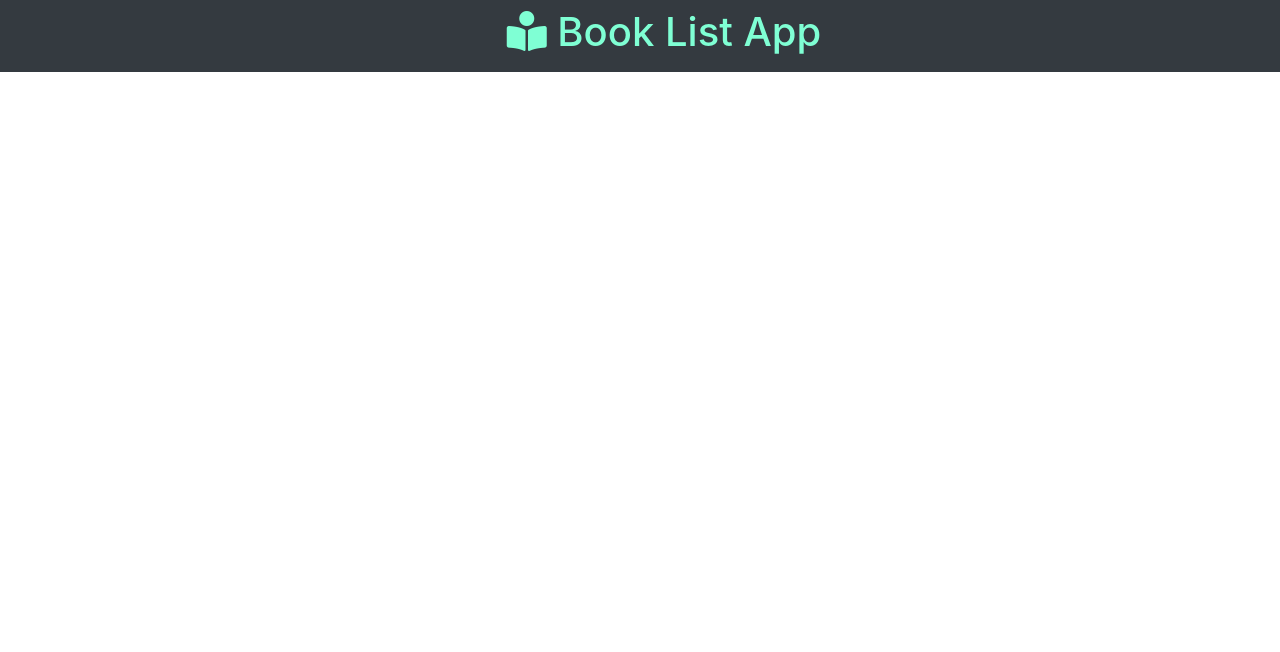
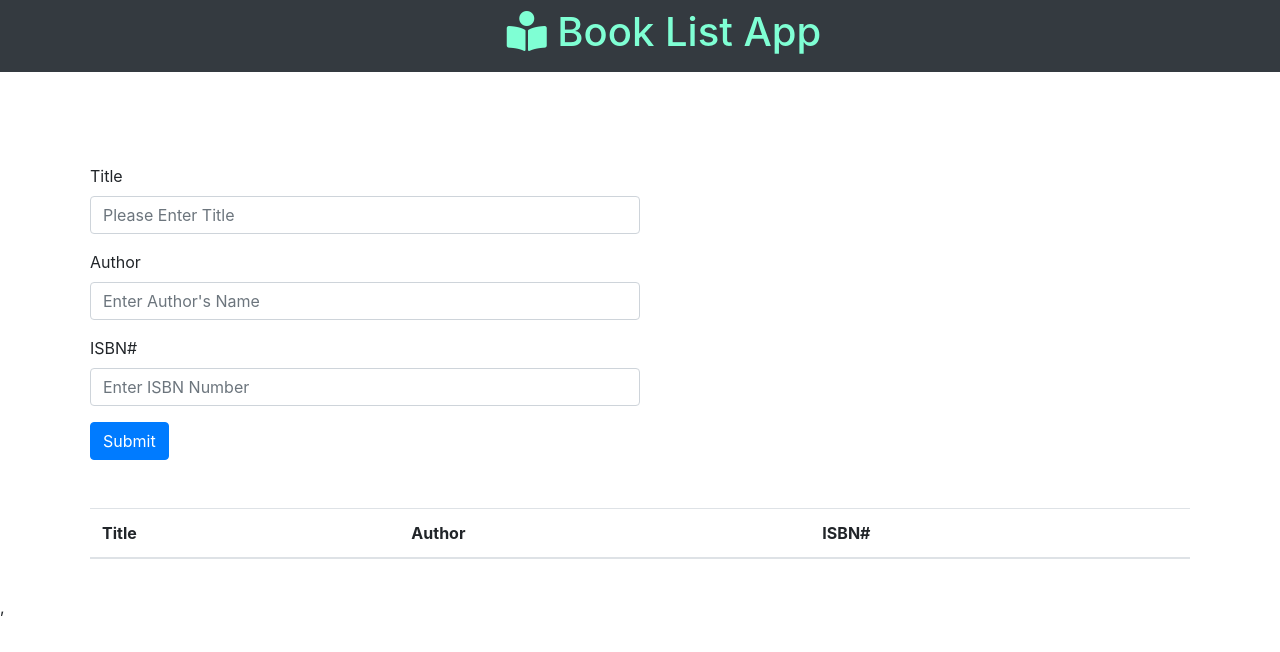
Before and after one commit to desoga10/BookList-App, a plain HTML site: page index.html in a window 1280 px wide. Drawn offline with nearby package versions, Linux system fonts and the light colour scheme.

Commit message:
completed HTML UI

```diff
--- a/index.html
+++ b/index.html
@@ -21,7 +21,9 @@
 
     <title>BookList App</title>
   </head>
+
   <body>
+    <!-- NavBar Section -->
     <nav
       class="navbar navbar-expand-sm bg-dark navbar-dark d-flex justify-content-center"
     >
@@ -30,5 +32,69 @@
         Book List App
       </h1>
     </nav>
+
+    <!-- Form Section -->
+    <div class=" container mt-4">
+      <div class="pt-5 form row">
+        <div class="col-lg-12 card-body">
+          <form class="formatic">
+            <div class="form-group">
+              <label for="uname">Title</label>
+              <input
+                type="text"
+                class="form-control col-6"
+                id="uname"
+                placeholder="Please Enter Title"
+                name="uname"
+                required
+              />
+              <div class="valid-feedback">Valid.</div>
+              <div class="invalid-feedback">Please fill out this field.</div>
+            </div>
+            <div class="form-group">
+              <label for="uname">Author</label>
+              <input
+                type="text"
+                class="form-control col-6"
+                id="uname"
+                placeholder="Enter Author's Name"
+                name="uname"
+                required
+              />
+              <div class="valid-feedback">Valid.</div>
+              <div class="invalid-feedback">Please fill out this field.</div>
+            </div>
+            <div class="form-group">
+              <label for="pwd">ISBN#</label>
+              <input
+                type="number"
+                class="form-control col-6"
+                id="pwd"
+                placeholder="Enter ISBN Number"
+                name="pswd"
+                required
+              />
+              <div class="valid-feedback">Valid.</div>
+              <div class="invalid-feedback">Please fill out this field.</div>
+            </div>
+
+            <button type="submit" class="btn btn-primary">Submit</button>
+          </form>
+
+          <table class="mt-5 col-6 table table-hover">
+            <thead>
+              <tr>
+                <th>Title</th>
+                <th>Author</th>
+                <th>ISBN#</th>
+              </tr>
+            </thead>
+            <tbody id="booklist"></tbody>
+          </table>
+        </div>
+      </div>
+    </div>
+
+    ,<script src="app.js"></script>
   </body>
 </html>
--- a/style.css
+++ b/style.css
@@ -1,3 +1,8 @@
 #header {
   color: aquamarine;
 }
+
+.formatic {
+  align-content: center;
+  align-items: center;
+}
```
